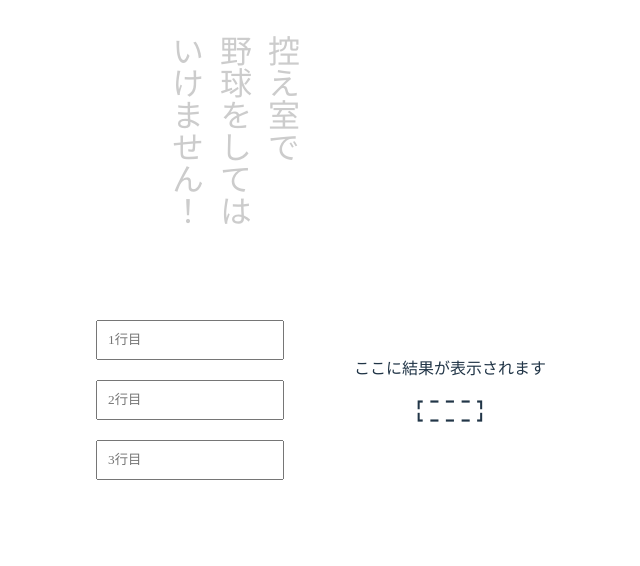
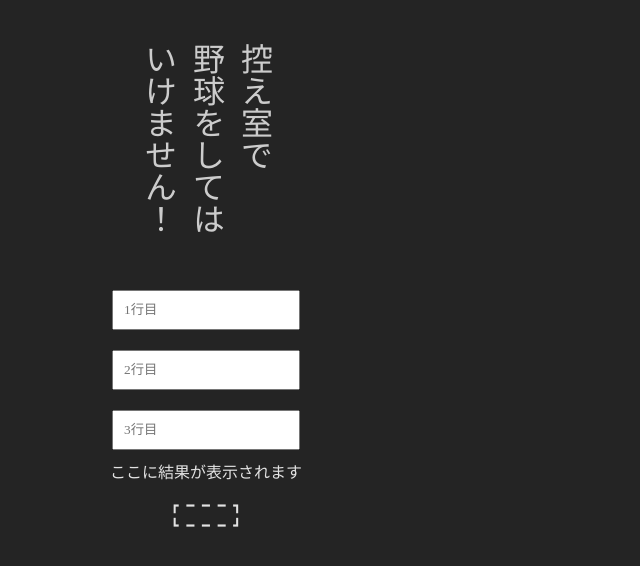
Before and after one commit to Secret-Society-Braid/Do-Not-Play-Baseball-In-Waiting-Room, a React (Vite) app: page / in a window 1280 px wide. Shown: the top 566 px of the page, without its empty margins (434-1074 px from the left). Built offline with nearby package versions, Linux system fonts and the light colour scheme; a web font is replaced by a local one.

Commit message:
adjust component styles

```diff
--- a/src/index.css
+++ b/src/index.css
@@ -13,57 +13,3 @@
   -moz-osx-font-smoothing: grayscale;
   -webkit-text-size-adjust: 100%;
 }
-
-a {
-  font-weight: 500;
-  color: #646cff;
-  text-decoration: inherit;
-}
-a:hover {
-  color: #535bf2;
-}
-
-body {
-  margin: 0;
-  display: flex;
-  place-items: center;
-  min-width: 320px;
-  min-height: 100vh;
-}
-
-h1 {
-  font-size: 3.2em;
-  line-height: 1.1;
-}
-
-button {
-  border-radius: 8px;
-  border: 1px solid transparent;
-  padding: 0.6em 1.2em;
-  font-size: 1em;
-  font-weight: 500;
-  font-family: inherit;
-  background-color: #1a1a1a;
-  cursor: pointer;
-  transition: border-color 0.25s;
-}
-button:hover {
-  border-color: #646cff;
-}
-button:focus,
-button:focus-visible {
-  outline: 4px auto -webkit-focus-ring-color;
-}
-
-@media (prefers-color-scheme: light) {
-  :root {
-    color: #213547;
-    background-color: #ffffff;
-  }
-  a:hover {
-    color: #747bff;
-  }
-  button {
-    background-color: #f9f9f9;
-  }
-}
--- a/src/styles/Banner.css
+++ b/src/styles/Banner.css
@@ -2,9 +2,10 @@
 
 .banner {
     writing-mode: vertical-rl;
-    position: fixed;
-    top: 15px;
-    left: calc(50% - 45px);
+    display: flex;
+    flex-direction: column;
+    padding-left: calc(50vw - 80px);
+    padding-top: 15px;
 }
 
 .banner-line {
--- a/src/styles/result.css
+++ b/src/styles/result.css
@@ -3,6 +3,4 @@
   justify-content: center;
   align-items: center;
   flex-direction: column;
-
-  width: 65vw;
 }
--- a/src/styles/userInputs.css
+++ b/src/styles/userInputs.css
@@ -10,7 +10,8 @@
 
 .main {
     display: flex;
-    flex-direction: row;
+    flex-direction: column;
+    padding-top: 25px;
 }
 
 .line-inputs {
@@ -18,7 +19,6 @@
     flex-direction: column;
     align-items: center;
     margin: 0 auto;
-    padding-left: 50%;
 }
 
 .line-input {
```
